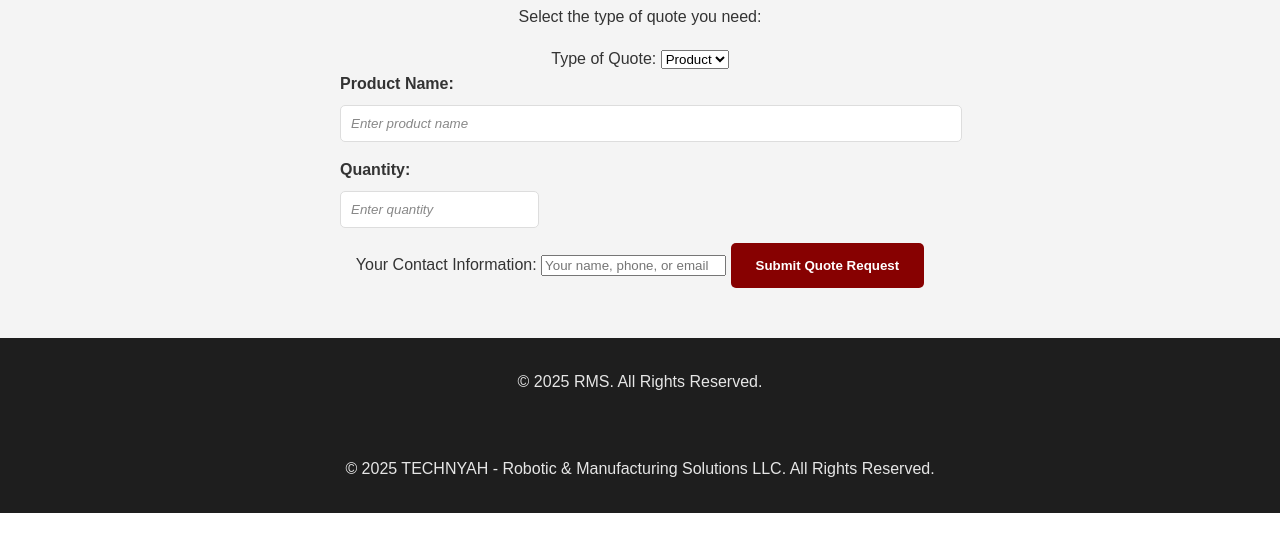
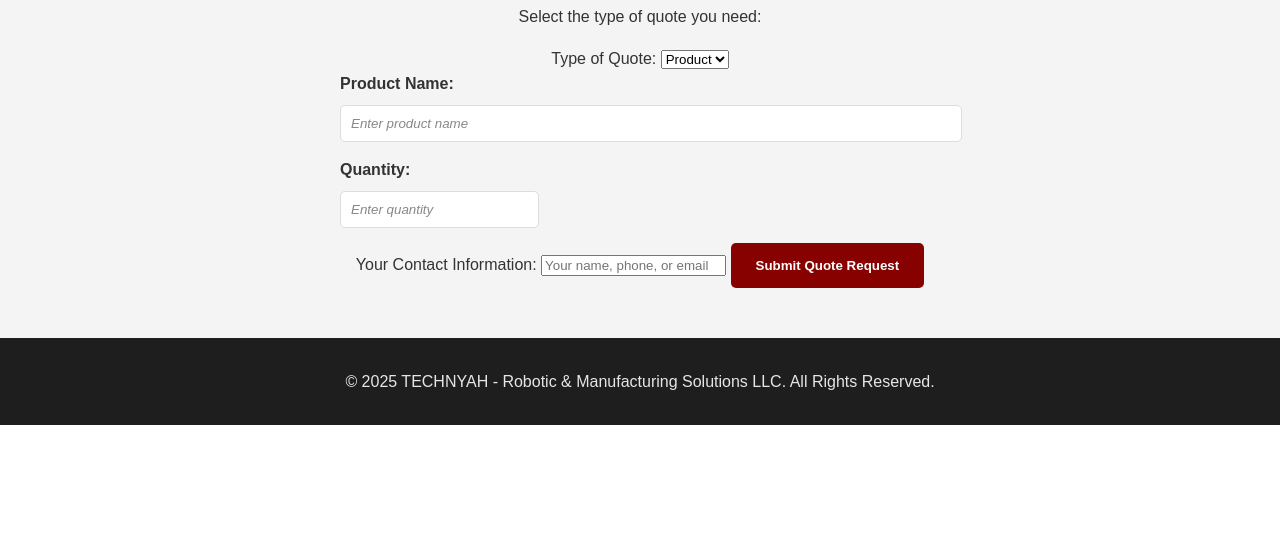
Before and after one commit to mo-hadid/mawqe3-rms, a plain HTML site: page quote.html in a window 1280 px wide. Shown: the part 137-688 px from the top of the page. Drawn offline with Linux system fonts and the light colour scheme.

Commit message:
Update quote.html

```diff
--- a/quote.html
+++ b/quote.html
@@ -44,10 +44,6 @@
         </form>
     </section>
 
-    <footer class="footer">
-        <p>&copy; 2025 RMS. All Rights Reserved.</p>
-    </footer>
-
     <script>
         // Toggle form fields based on quote type
         document.getElementById('quote-type').addEventListener('change', function() {
```
